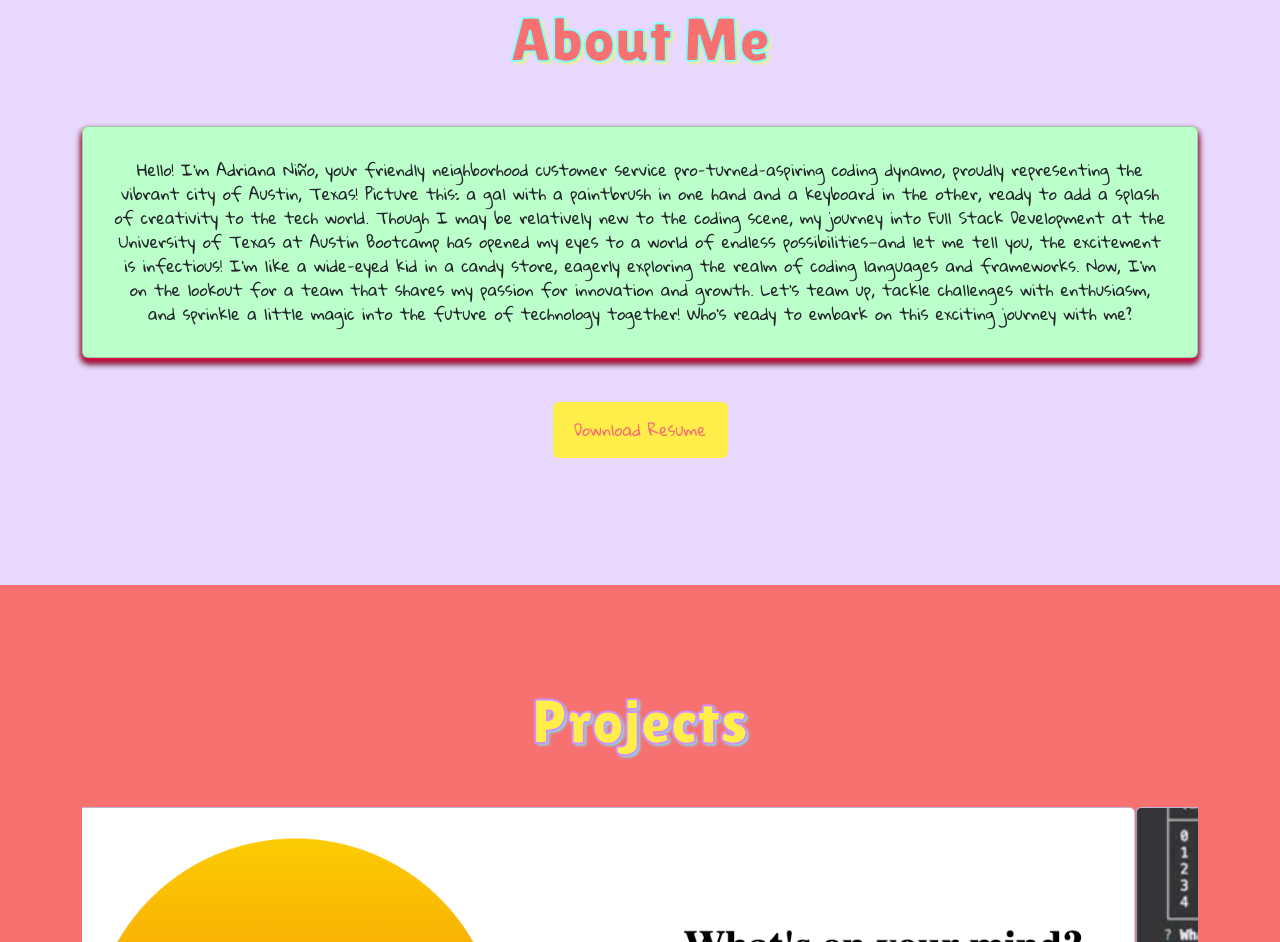
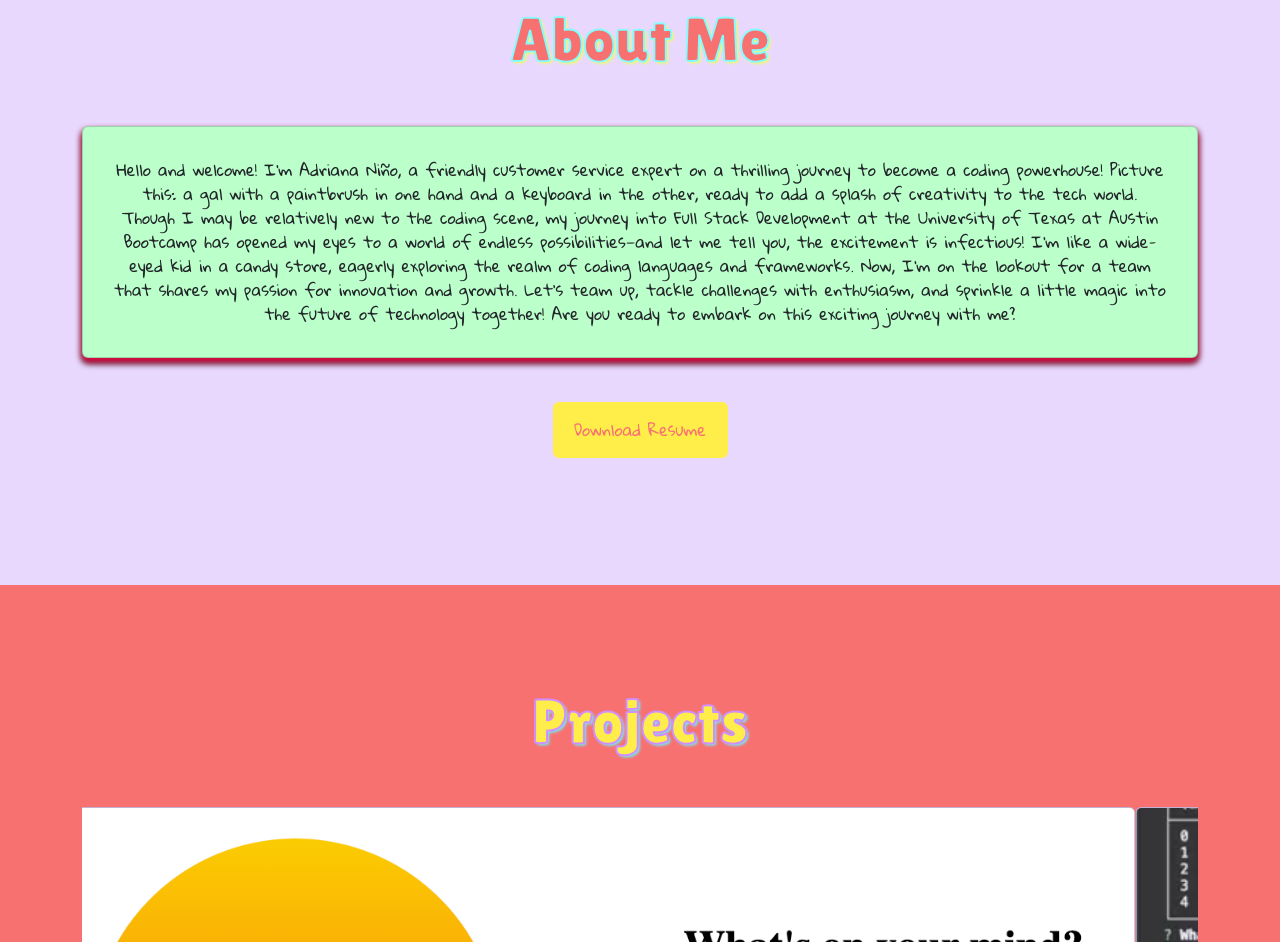
Before and after one commit to ninadri/Portfolio-Project, a plain HTML site: page index.html in a window 1280 px wide. Shown: the part 791-1733 px from the top of the page. Drawn offline with nearby package versions, Linux system fonts and the light colour scheme.

Commit message:
revised about me

```diff
--- a/index.html
+++ b/index.html
@@ -96,22 +96,21 @@
               <h2 class="about-title text-red-400 text-center">About Me</h2>
               <div class="about-card card mint-bg">
                 <div class="about-body card-body">
-                  Hello! I'm Adriana Niño, your friendly neighborhood customer
-                  service pro-turned-aspiring coding dynamo, proudly
-                  representing the vibrant city of Austin, Texas! Picture this:
-                  a gal with a paintbrush in one hand and a keyboard in the
-                  other, ready to add a splash of creativity to the tech world.
-                  Though I may be relatively new to the coding scene, my journey
-                  into Full Stack Development at the University of Texas at
-                  Austin Bootcamp has opened my eyes to a world of endless
-                  possibilities—and let me tell you, the excitement is
-                  infectious! I'm like a wide-eyed kid in a candy store, eagerly
-                  exploring the realm of coding languages and frameworks. Now,
-                  I'm on the lookout for a team that shares my passion for
-                  innovation and growth. Let's team up, tackle challenges with
-                  enthusiasm, and sprinkle a little magic into the future of
-                  technology together! Who's ready to embark on this exciting
-                  journey with me?
+                  Hello and welcome! I'm Adriana Niño, a friendly customer
+                  service expert on a thrilling journey to become a coding
+                  powerhouse! Picture this: a gal with a paintbrush in one hand
+                  and a keyboard in the other, ready to add a splash of
+                  creativity to the tech world. Though I may be relatively new
+                  to the coding scene, my journey into Full Stack Development at
+                  the University of Texas at Austin Bootcamp has opened my eyes
+                  to a world of endless possibilities—and let me tell you, the
+                  excitement is infectious! I'm like a wide-eyed kid in a candy
+                  store, eagerly exploring the realm of coding languages and
+                  frameworks. Now, I'm on the lookout for a team that shares my
+                  passion for innovation and growth. Let's team up, tackle
+                  challenges with enthusiasm, and sprinkle a little magic into
+                  the future of technology together! Are you ready to embark on
+                  this exciting journey with me?
                 </div>
               </div>
               <div class="d-flex justify-content-center mt-4">
```
